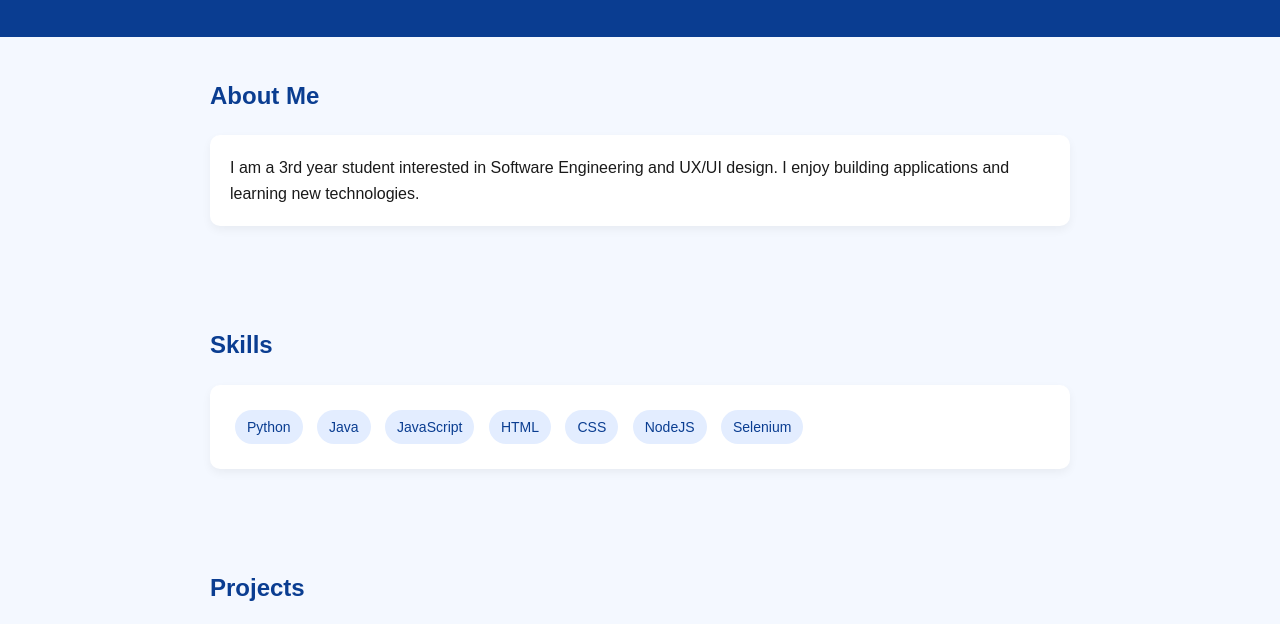
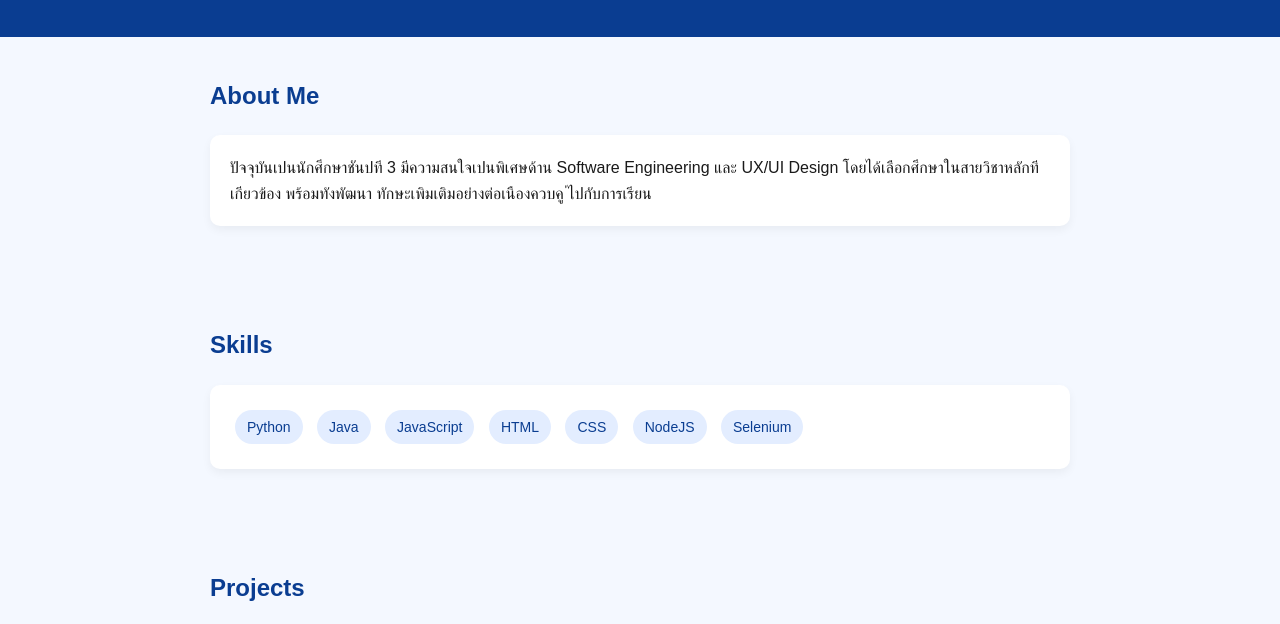
Before and after one commit to aarilyZZ/aarilyZZ.github.io, a plain HTML site: page index.html in a window 1280 px wide. Shown: the part 133-757 px from the top of the page. Drawn offline with Linux system fonts and the light colour scheme.

Commit message:
Update 'About Me' section with Thai text

```diff
--- a/index.html
+++ b/index.html
@@ -21,8 +21,9 @@
         <h2>About Me</h2>
         <div class="card">
             <p>
-                I am a 3rd year student interested in Software Engineering and UX/UI design.
-                I enjoy building applications and learning new technologies.
+                ปัจจุบันเปนนักศึกษาชันปที 3 มีความสนใจเปนพิเศษด้าน Software Engineering
+                และ UX/UI Design โดยได้เลือกศึกษาในสายวิชาหลักทีเกียวข้อง พร้อมทังพัฒนา
+                ทักษะเพิมเติมอย่างต่อเนืองควบคู ่ไปกับการเรียน
             </p>
         </div>
     </section>
```
